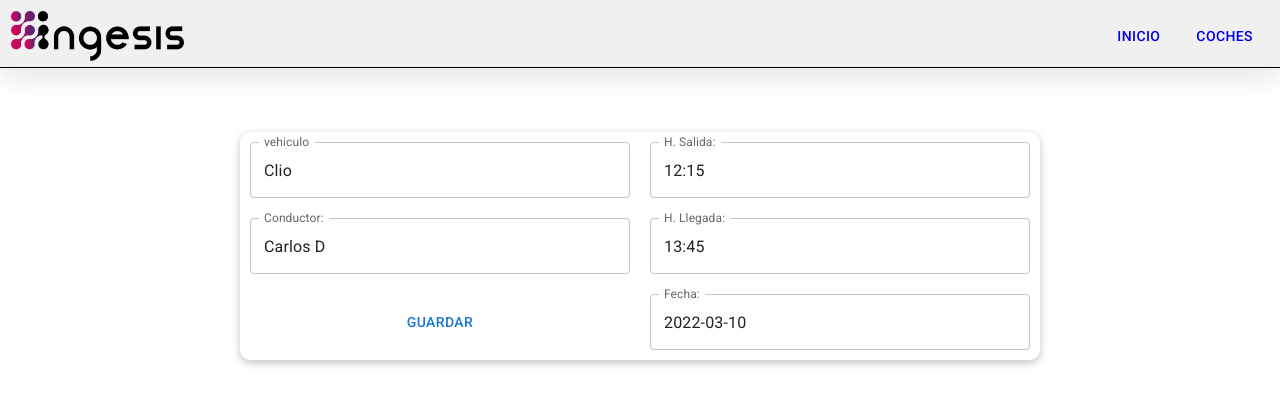
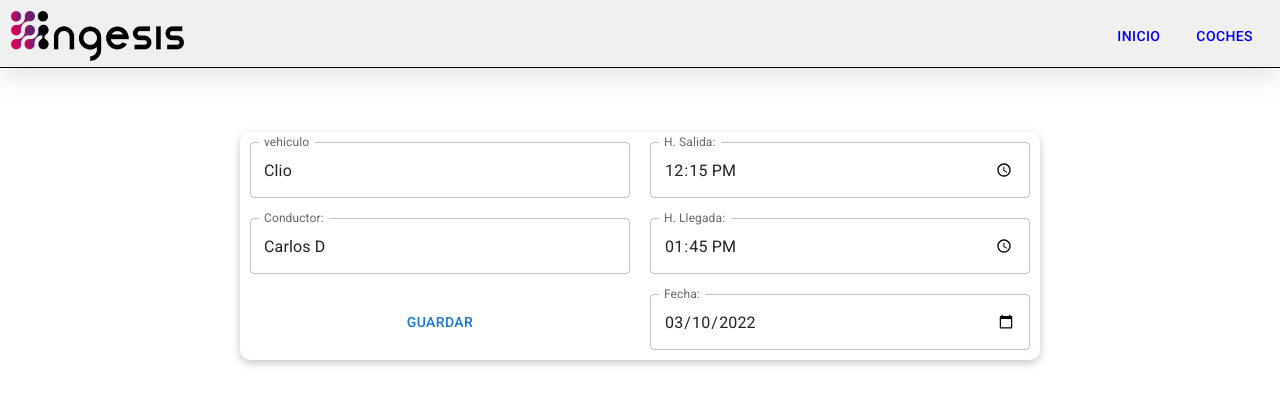
Before and after one commit to JosepPlaS/practice_01, a React (Create React App) app: page /coches/1 in a window 1280 px wide. Shown: the top 404 px of the page. Built offline with nearby package versions, Linux system fonts and the light colour scheme.

Commit message:
Selectores de fecha y hora implementados

```diff
--- a/src/components/molecule/CocheLinea.js
+++ b/src/components/molecule/CocheLinea.js
@@ -4,6 +4,8 @@ import { Link } from "react-router-dom";
 
 export function CocheLinea({ coche }) {
   const { id, salida, llegada, conductor, vehiculo, fecha } = coche;
+  const temp = fecha.split("-", 3);
+  const fechaSpain = temp[2] + "/" + temp[1] + "/" + temp[0];
 
   return (
     <TableRow>
@@ -11,7 +13,7 @@ export function CocheLinea({ coche }) {
       <TableCell>{llegada}</TableCell>
       <TableCell>{conductor}</TableCell>
       <TableCell>{vehiculo}</TableCell>
-      <TableCell>{fecha}</TableCell>
+      <TableCell>{fechaSpain}</TableCell>
       <TableCell></TableCell>
       <TableCell align="center">
         <Link to={`/coches/${id}`} key={id}>
--- a/src/components/organism/CocheForm.js
+++ b/src/components/organism/CocheForm.js
@@ -28,7 +28,7 @@ export function CocheForm() {
       [name]: value,
     }));
   }
-  console.log(coche);
+
   return (
     <form className="coche--form">
       <div className="coche--form--column">
@@ -53,6 +53,7 @@ export function CocheForm() {
       <div className="coche--form--column">
         <TextField
           id="salida"
+          type="time"
           name="salida"
           label="H. Salida: "
           value={coche.salida}
@@ -60,6 +61,7 @@ export function CocheForm() {
         />
         <TextField
           id="llegada"
+          type="time"
           name="llegada"
           label="H. Llegada: "
           value={coche.llegada}
@@ -67,6 +69,7 @@ export function CocheForm() {
         />
         <TextField
           id="fecha"
+          type="date"
           name="fecha"
           label="Fecha: "
           value={coche.fecha}
```
